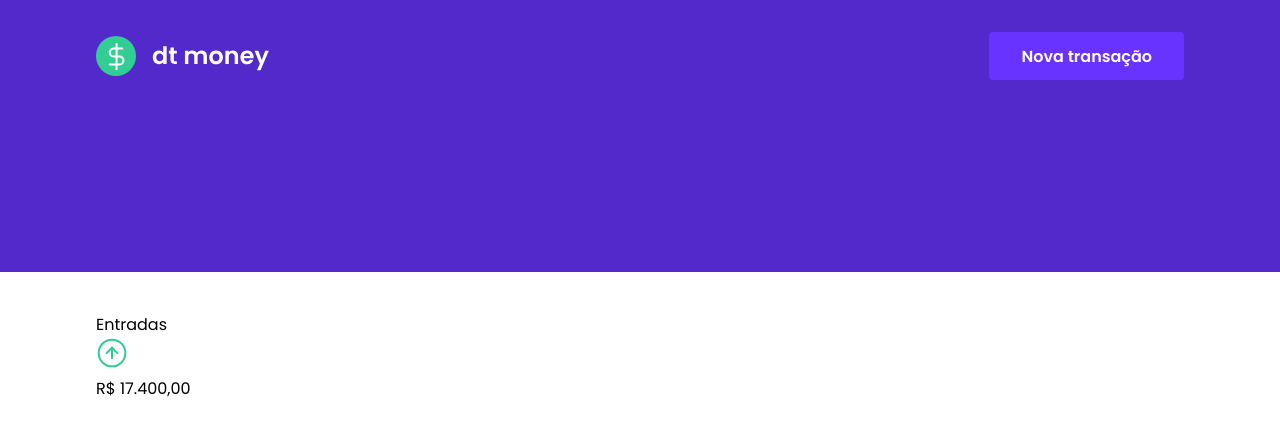
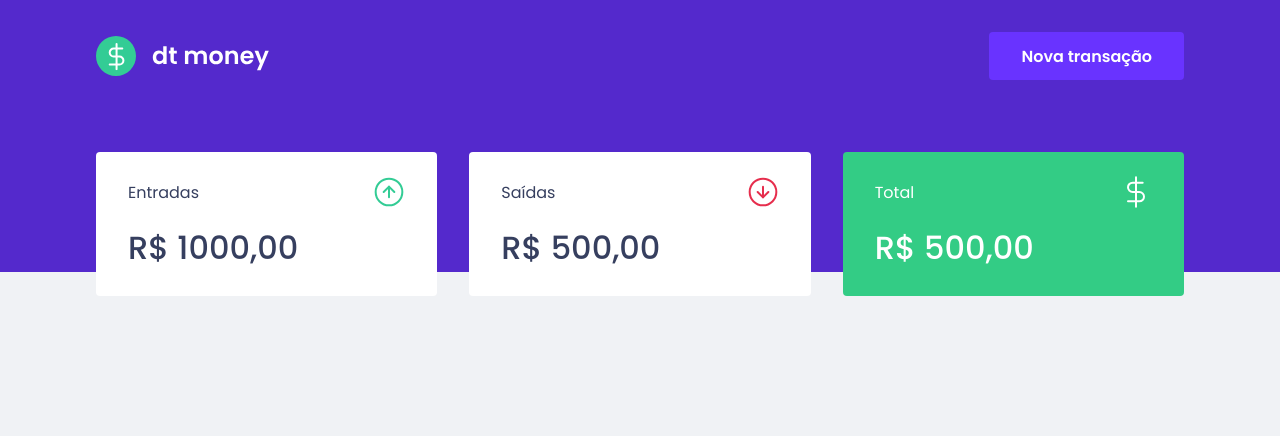
Before and after one commit to martinsvinicius/dtmoney, a React (Create React App) app: page / in a window 1280 px wide. Shown: the top 436 px of the page. Built offline with nearby package versions, Linux system fonts and the light colour scheme.

Commit message:
summary done

```diff
--- a/public/index.html
+++ b/public/index.html
@@ -7,7 +7,7 @@
     <meta name="viewport" content="width=device-width, initial-scale=1" />
 
     <link rel="shortcut icon" href="favicon.png" type="image/x-icon">
-    <link href="https://fonts.googleapis.com/css2?family=Poppins:wght@400;600&display=swap" rel="stylesheet">
+    <link href="https://fonts.googleapis.com/css2?family=Poppins:wght@400;500;600&display=swap" rel="stylesheet">
 
     <title>dtmoney</title>
   </head>
--- a/src/components/Summary/index.tsx
+++ b/src/components/Summary/index.tsx
@@ -1,21 +1,35 @@
 //images
-import outcomeImage from '../../assets/outcome.svg';
-import incomeImage from '../../assets/income.svg';
+import outcomeImg from '../../assets/outcome.svg';
+import incomeImg from '../../assets/income.svg';
+import totalImg from '../../assets/total.svg';
 
 //styles
-import { Amount, Container, Item } from "./styles";
+import { Container } from "./styles";
 
 export function Summary() {
   return (
     <Container>
-      <Item>
-        <div>
+      <div>
+        <header>
           <p>Entradas</p>
-          <img src={incomeImage} alt="Entrada"/>
-        </div>
-
-        <Amount>R$ 17.400,00</Amount>
-      </Item>
+          <img src={incomeImg} alt="Entradas" />
+        </header>
+        <strong>R$ 1000,00</strong>
+      </div>
+      <div>
+        <header>
+          <p>Saídas</p>
+          <img src={outcomeImg} alt="Saídas" />
+        </header>
+        <strong>R$ 500,00</strong>
+      </div>
+      <div>
+        <header>
+          <p>Total</p>
+          <img src={totalImg} alt="Total" />
+        </header>
+        <strong>R$ 500,00</strong>
+      </div>
     </Container>
   );
 }
--- a/src/components/Summary/styles.ts
+++ b/src/components/Summary/styles.ts
@@ -1,10 +1,34 @@
 import styled from 'styled-components';
 
 export const Container = styled.div`
+  display: grid;
+  grid-template-columns: repeat(3, 1fr);
+  gap: 2rem;
+  margin-top: -10rem;
+
+  div {
+    background: var(--shape);
+    padding: 1.5rem 2rem;
+    border-radius: .25rem;
+    color: var(--text-title);
+
+    header {
+      display: flex;
+      align-items: center;
+      justify-content: space-between;
+    }
+
+    strong {
+      display: block;
+      margin-top: 1rem;
+      font-size: 2rem;
+      font-weight: 500;
+      line-height: 3rem;
+    }
+
+    &:last-child {
+      color: #FFFFFF;
+      background: var(--green);
+    }
+  }
 `;
-
-export const Item = styled.div`
-`;
-
-export const Amount = styled.p`
-`;
--- a/src/styles/global.ts
+++ b/src/styles/global.ts
@@ -4,6 +4,7 @@
   :root {
     --red: #E52E4D;
     --blue: #5429CC;
+    --green: #33CC85;
 
     --blue-light: #6933FF;
 
@@ -33,7 +34,7 @@
   }
 
   body {
-    background: var(---background);
+    background: var(--background);
     -webkit-font-smoothing: antialiased;
   }
 
```
